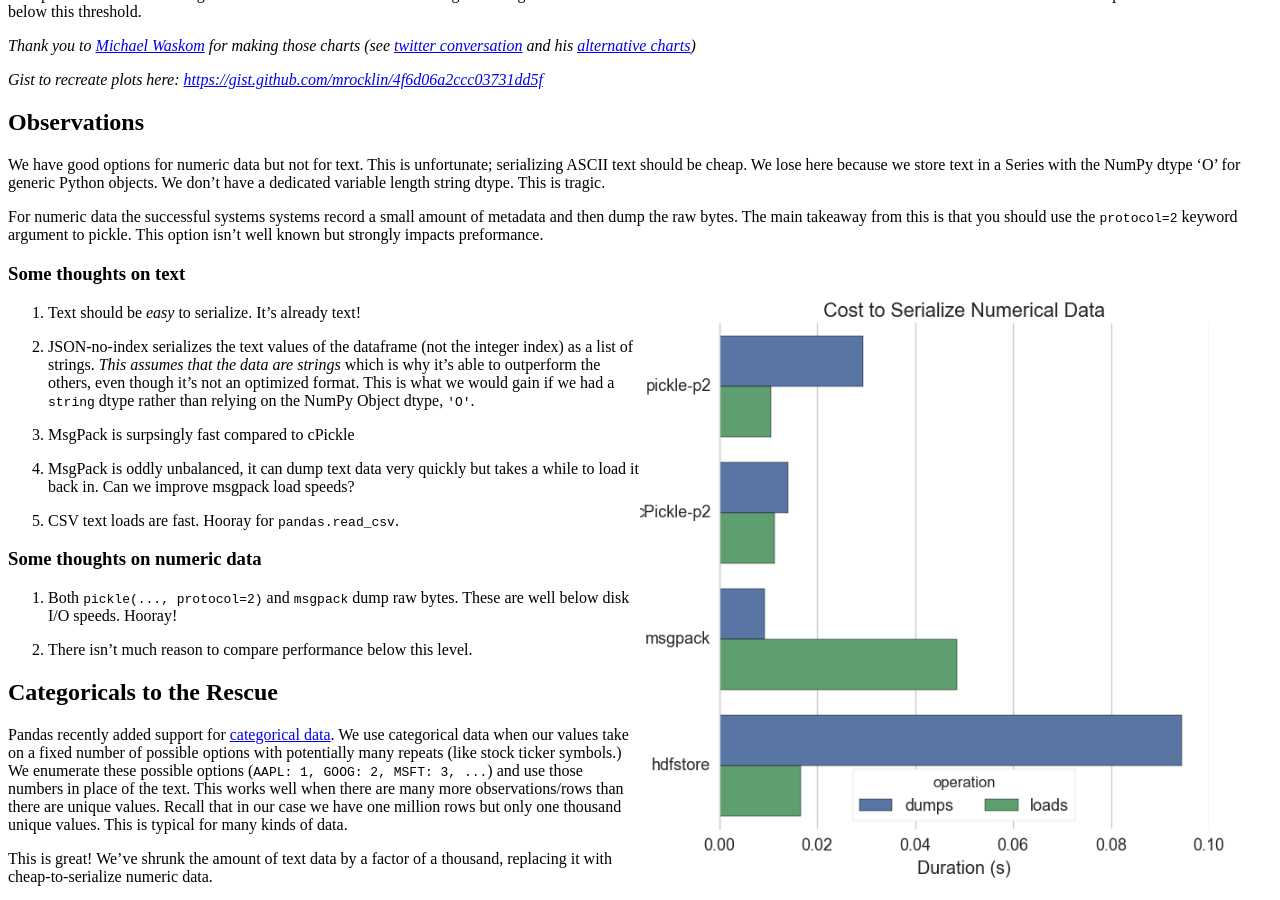
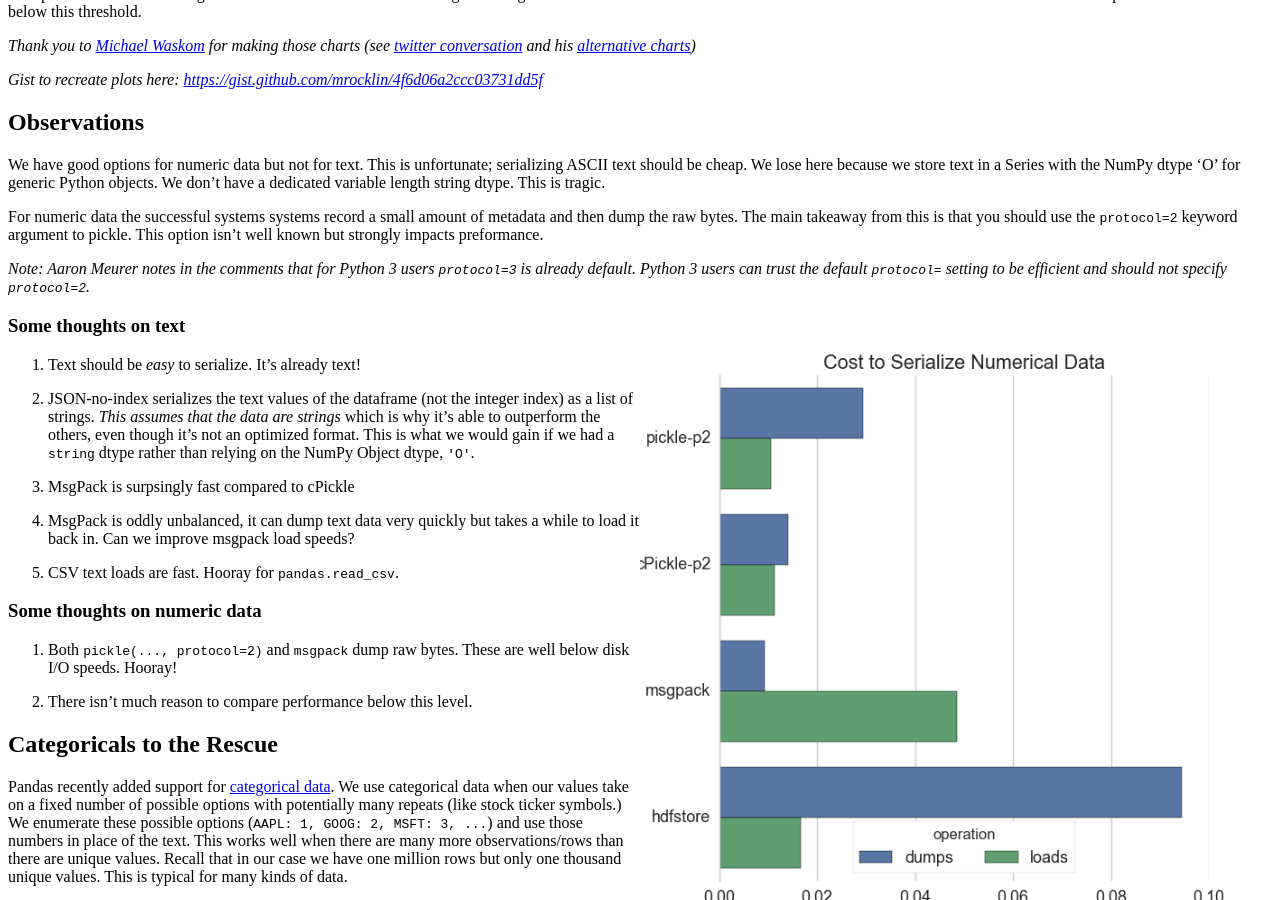
Before and after one commit to besyskymnbk/blog, a Jekyll site: the page built from _posts/work/2015-03-16-Fast-Serialization.md, in a window 1280 px wide and 900 px high, scrolled down 1667 px. Built offline with Jekyll 4.4.1, drawn with Linux system fonts in a browser that asks for light colours; comment, search, counter and statistics services are not loaded.

Commit message:
add note on protocol=3 from @asmeurer

```diff
--- a/_posts/work/2015-03-16-Fast-Serialization.md
+++ b/_posts/work/2015-03-16-Fast-Serialization.md
@@ -110,6 +110,10 @@ metadata and then dump the raw bytes.  The main takeaway from this is that you
 should use the `protocol=2` keyword argument to pickle.  This option isn't
 well known but strongly impacts preformance.
 
+*Note: Aaron Meurer notes in the comments that for Python 3 users `protocol=3`
+is already default.  Python 3 users can trust the default `protocol=` setting
+to be efficient and should not specify `protocol=2`.*
+
 <img src="{{ BASE_PATH }}/images/serialize-subset.png"
      alt="Time costs to serialize numeric data"
      width="50%" align="right">
```
